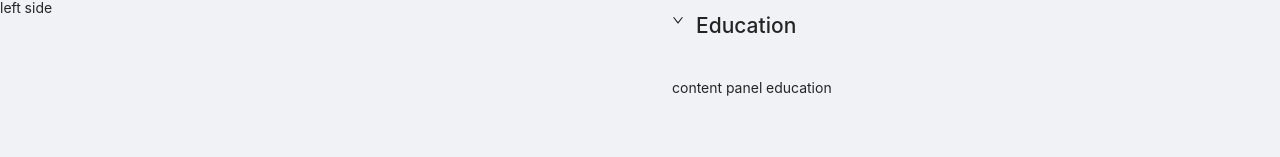
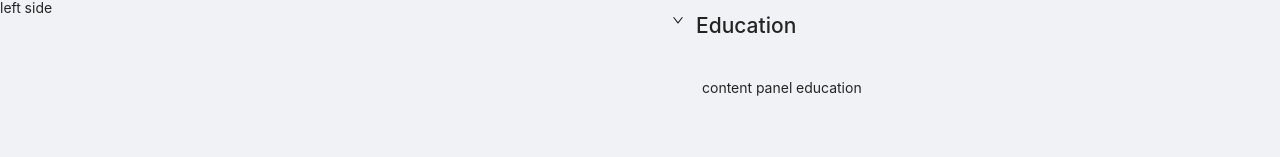
Before and after one commit to NicolaDipintoDev/cv.assignment, a React (Create React App) app in the folder cv-assignment/: page / in a window 1280 px wide. Shown: the part 143-300 px from the top of the page. Built offline with nearby package versions, Linux system fonts and the light colour scheme.

Commit message:
styled panelComponent

```diff
--- a/cv-assignment/src/components/Content/CollapseComponents/CollapseComponent.js
+++ b/cv-assignment/src/components/Content/CollapseComponents/CollapseComponent.js
@@ -1,6 +1,7 @@
 import React from "react";
 import PropTypes from "prop-types";
 import { Collapse } from "antd";
+import './collapseComponent.css';
 
 const { Panel } = Collapse;
 
--- /dev/null
+++ b/cv-assignment/src/components/Content/CollapseComponents/collapseComponent.css
@@ -0,0 +1,3 @@
+.panelContent{
+    padding-left: 30px;
+}
```
